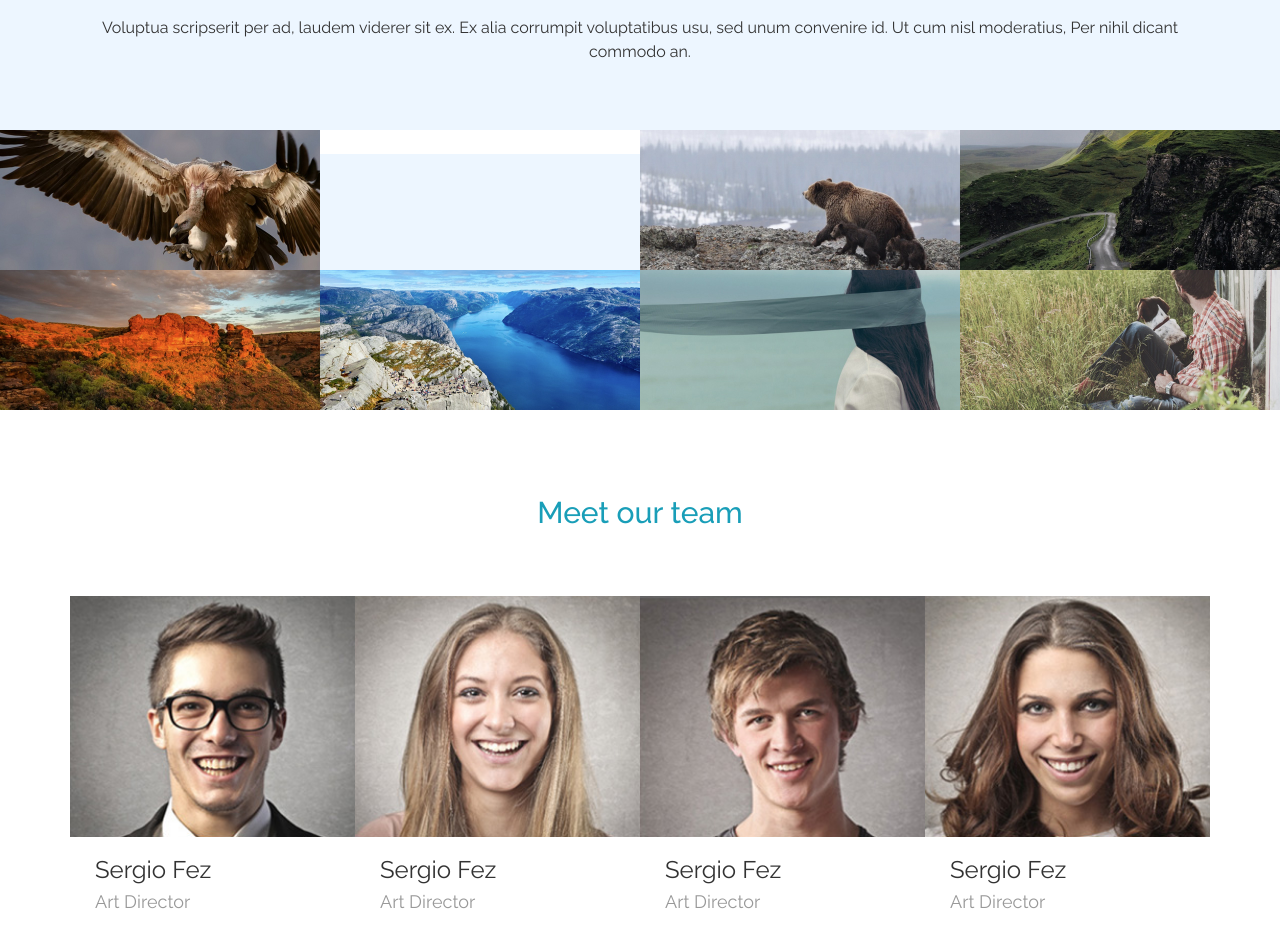
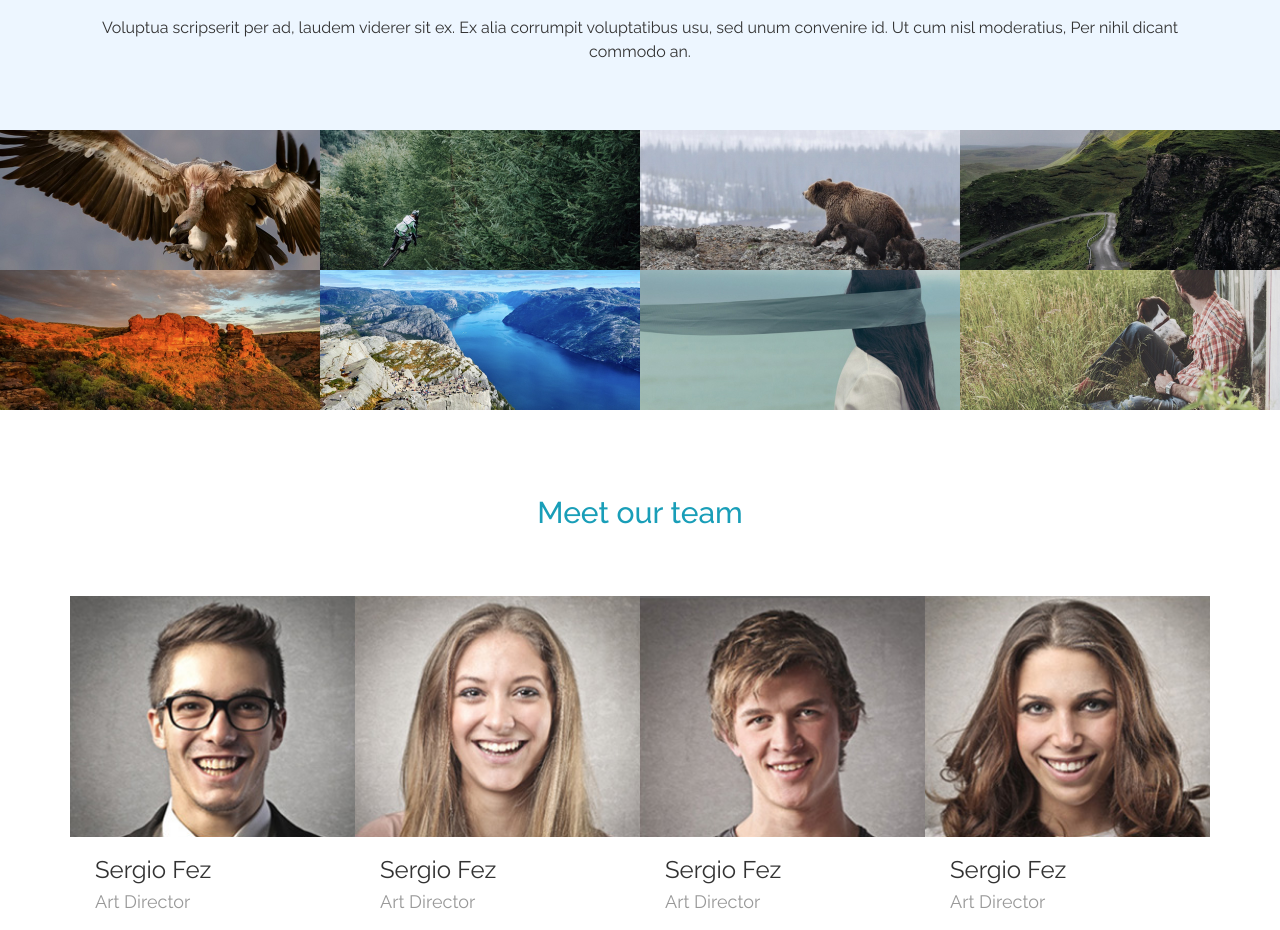
Before and after one commit to ShivamModi1012/Bell, a plain HTML site: page index.html in a window 1280 px wide. Shown: the part 2860-3790 px from the top of the page. Drawn offline with Linux system fonts and the light colour scheme; files whose address does not match are found by name.

Commit message:
Update index.html

```diff
--- a/index.html
+++ b/index.html
@@ -362,7 +362,7 @@
 
         <div class="col-lg-3 col-sm-6 col-xs-12">
           <div class="card card-block">
-            <a href="#"><img alt="" src=porf-2.jpg">
+            <a href="#"><img alt="" src="porf-2.jpg">
               <div class="portfolio-over">
                 <div>
                   <h3 class="card-title">
```
